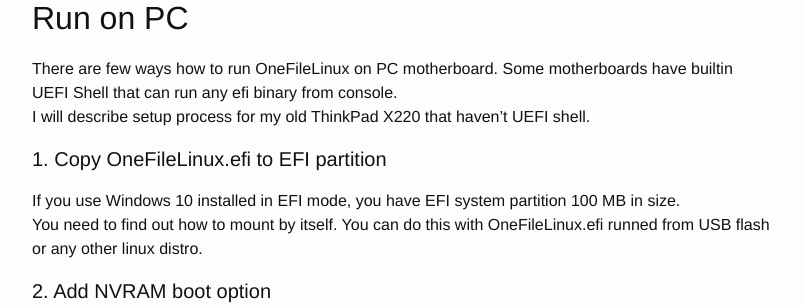
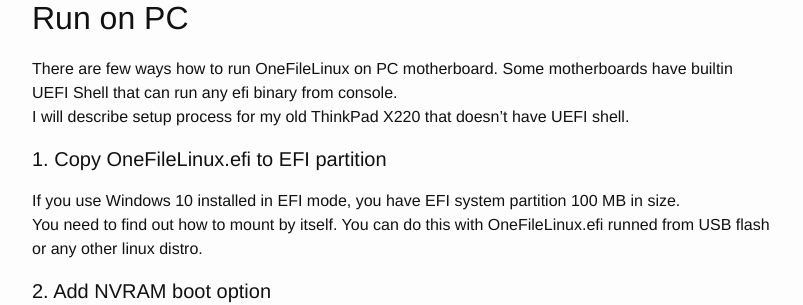
Before and after one commit to zhovner/zhovner.github.com, a Jekyll site: the page built from _posts/2018-03-02-one-file-linux.md, in a window 1280 px wide and 900 px high, scrolled down 2045 px. Shown: the part 152-457 px from the top of the window, without its empty margins (238-1041 px from the left). Built offline with Jekyll 4.4.1, drawn with Linux system fonts in a browser that asks for light colours; comment, search, counter and statistics services are not loaded.

Commit message:
Updated '_posts/2018-03-02-one-file-linux.md' via CloudCannon

```diff
--- a/_posts/2018-03-02-one-file-linux.md
+++ b/_posts/2018-03-02-one-file-linux.md
@@ -83,7 +83,7 @@
 
 ## Run on PC
 There are few ways how to run OneFileLinux on PC motherboard. Some motherboards have builtin UEFI Shell that can run any efi binary from console.
-I will describe setup process for my old ThinkPad X220 that haven't UEFI shell.
+I will describe setup process for my old ThinkPad X220 that doesn't have UEFI shell.
 
 #### 1. Copy OneFileLinux.efi to EFI partition
 
```
